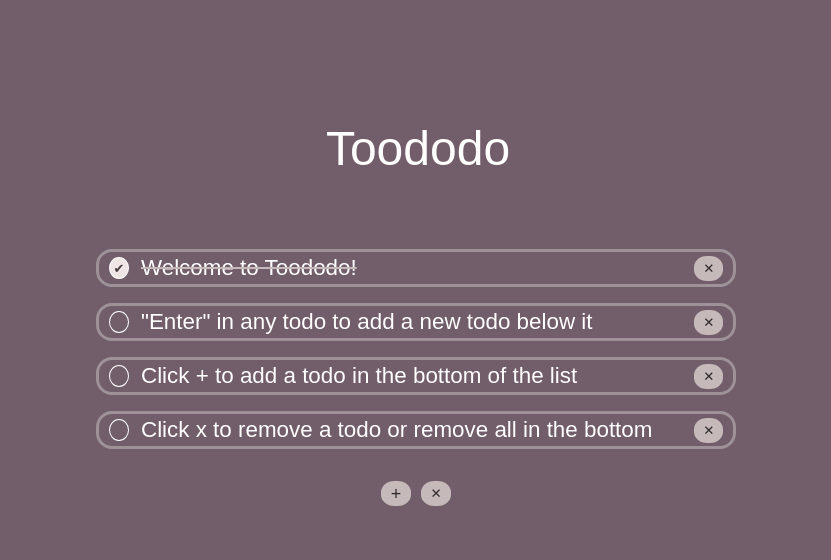
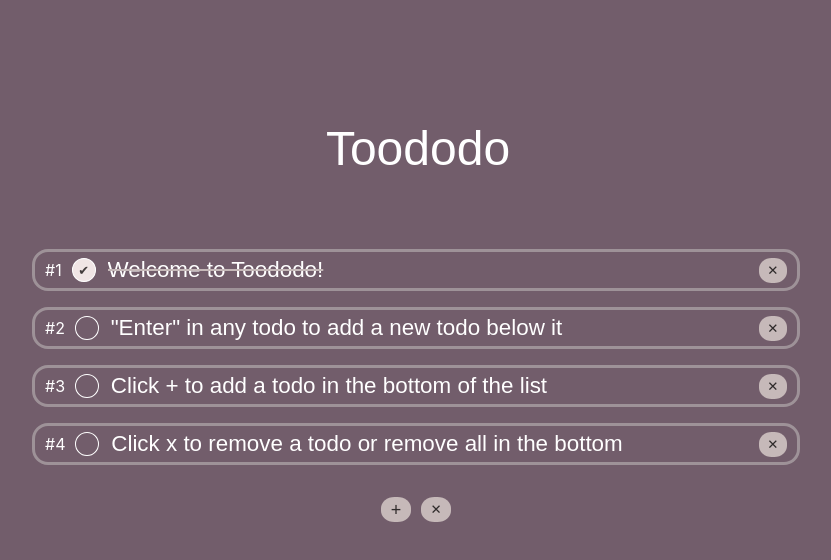
Before and after one commit to ngthing/react-typescript-todo-with-drag-and-drop, a React (Create React App) app: page / in a window 1280 px wide. Shown: the top 560 px of the page, without its empty margins (224-1055 px from the left). Built offline with nearby package versions, Linux system fonts and the light colour scheme.

Commit message:
Add todo index

```diff
--- a/src/App.css
+++ b/src/App.css
@@ -50,10 +50,10 @@ body {
 }
 
 .checkbox {
-    width: 20px;
-    height: 20px;
+    width: 25px;
+    height: 22px;
     border-radius: 50%;
-    margin-right: 10px;
+    margin: 0 10px;
     cursor: pointer;
     font-size: 13px;
     display: flex;
@@ -77,7 +77,7 @@ ul {
     list-style: none;
     padding: 0;
     line-height: 2rem;
-    min-width: 50%;
+    min-width: 60%;
     max-width: 80%;
 }
 
--- a/src/App.tsx
+++ b/src/App.tsx
@@ -11,6 +11,7 @@ interface TodoItemProps extends Todo {
 
 const TodoItem = (ps: TodoItemProps) => (
     <div className={`todo ${ps.isCompleted && 'todo-is-completed'}`}>
+        <span className='todo-index'>#{ps.index + 1} </span>
         <div className="checkbox" onClick={() => ps.toggleTodoCompleteAtIndex(ps.index)}>
             {ps.isCompleted && (
                 <span>&#x2714;</span>
@@ -77,6 +78,7 @@ const TodoList = (ps: TodoListProps) => {
                             handleKeyDown={handleKeyDown}
                             handleDelete={deleteTodoAtIndex}
                             toggleTodoCompleteAtIndex={toggleTodoCompleteAtIndex} />
+
                     ))}
                 </ul>
             </div>
```
